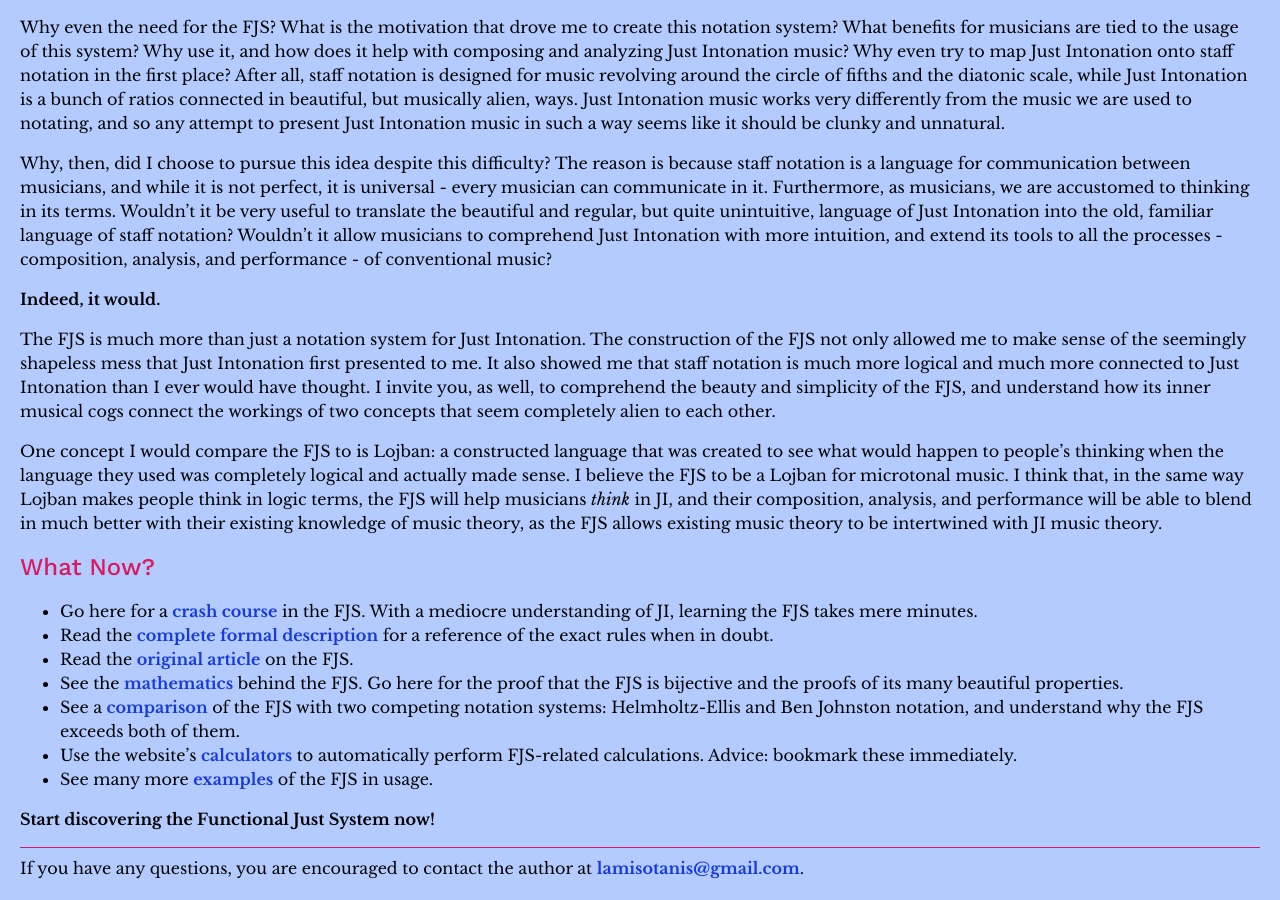
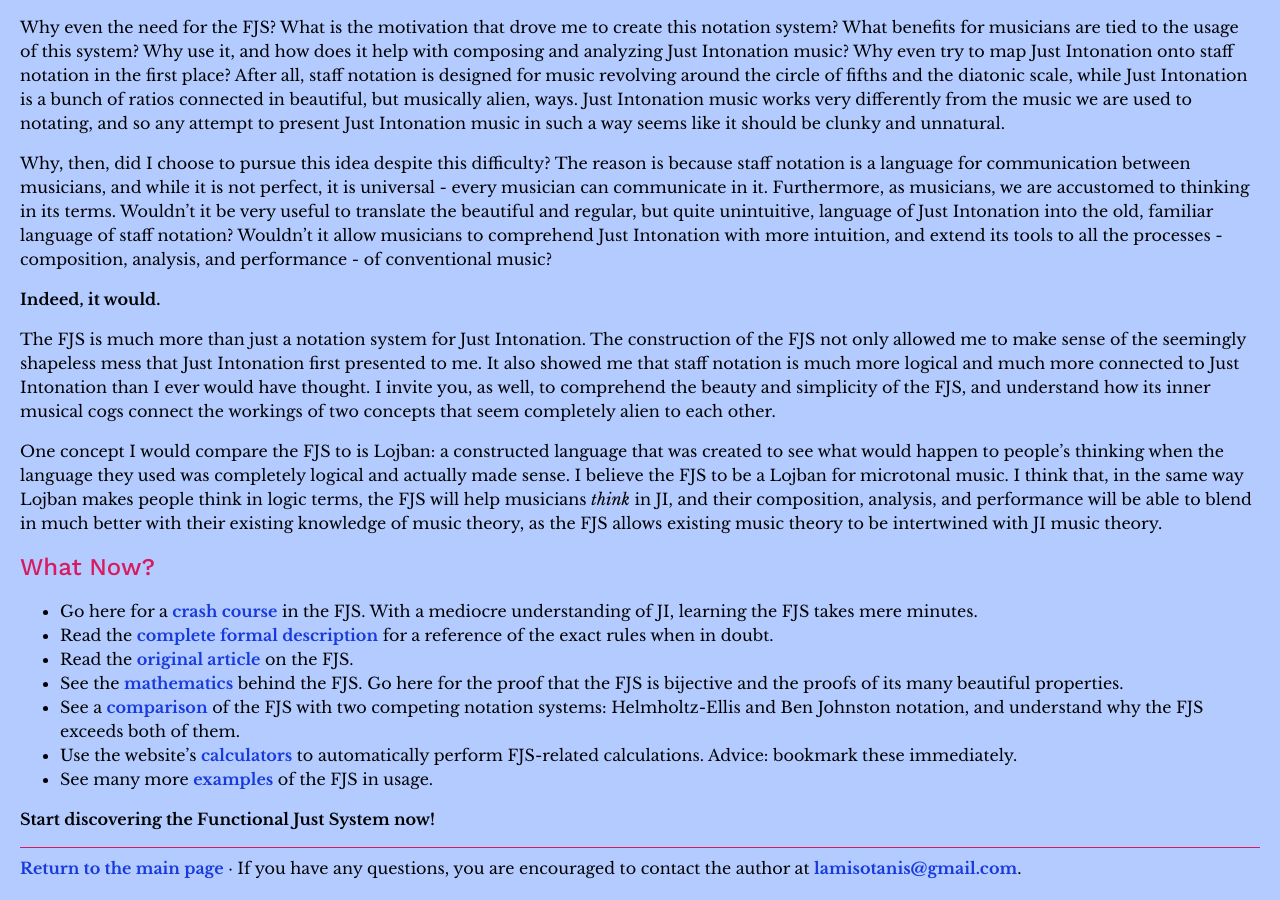
Before and after one commit to misotanni/misotanni.github.io, a Jekyll site: the page built from fjs/en/index.md, in a window 1280 px wide and 900 px high, scrolled down 1697 px. Built offline with Jekyll 4.4.1, drawn with Linux system fonts in a browser that asks for light colours; some of the changed lines change nothing that is shown.

Commit message:
back to the main page button

```diff
--- a/_config.yml
+++ b/_config.yml
@@ -5,6 +5,7 @@
     values:
       otherlang: "In other languages:"
       anyquestions: "If you have any questions, you are encouraged to contact the author at"
+      return: "Return to the main page"
   -
     scope:
       path: "fjs"
--- a/_layouts/fjs.html
+++ b/_layouts/fjs.html
@@ -17,6 +17,6 @@
     <script src="https://cdnjs.cloudflare.com/ajax/libs/mathjax/2.7.5/latest.js?config=TeX-MML-AM_CHTML" async></script>
     {{ content }}
     <hr />
-    {{ page.anyquestions }} <a href="mailto:lamisotanis@gmail.com">lamisotanis@gmail.com</a>.
+    <a href="index.html">{{ page.return }}</a> · {{ page.anyquestions }} <a href="mailto:lamisotanis@gmail.com">lamisotanis@gmail.com</a>.
   </body>
 </html>
```
